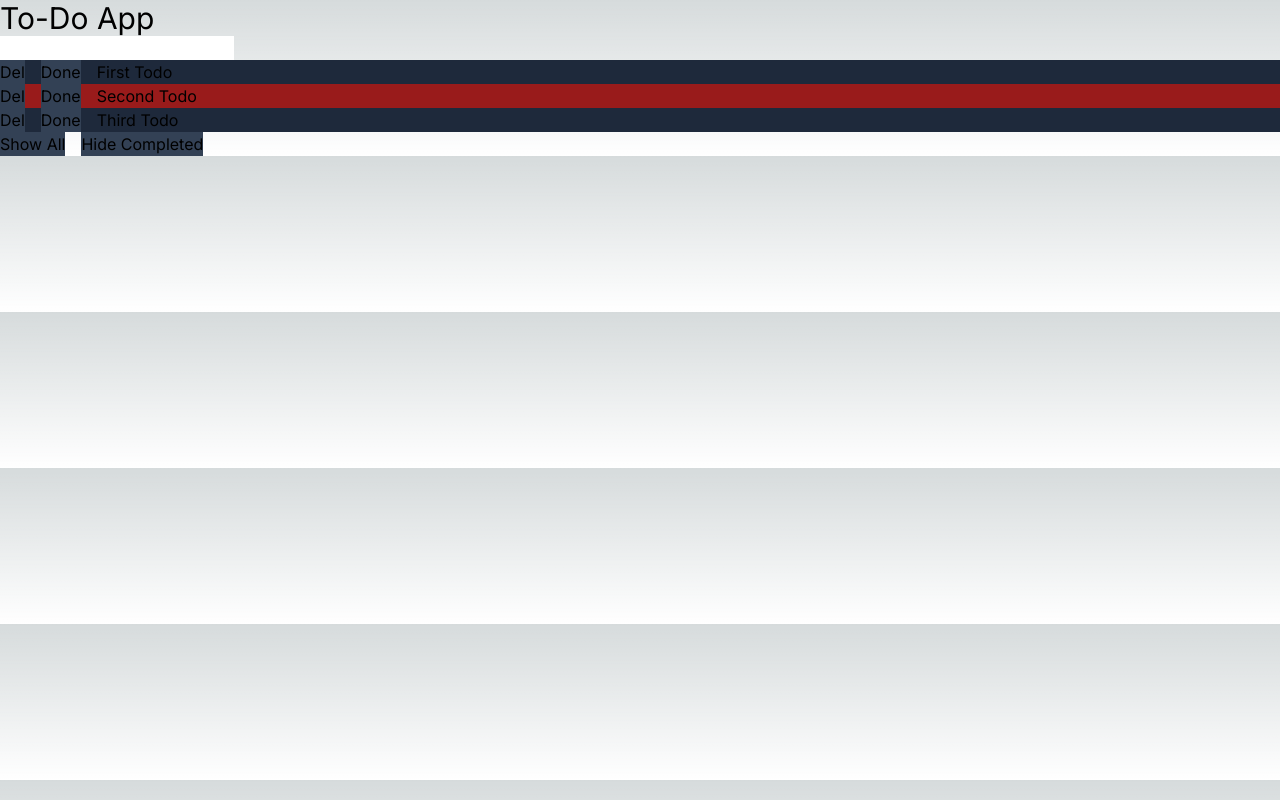
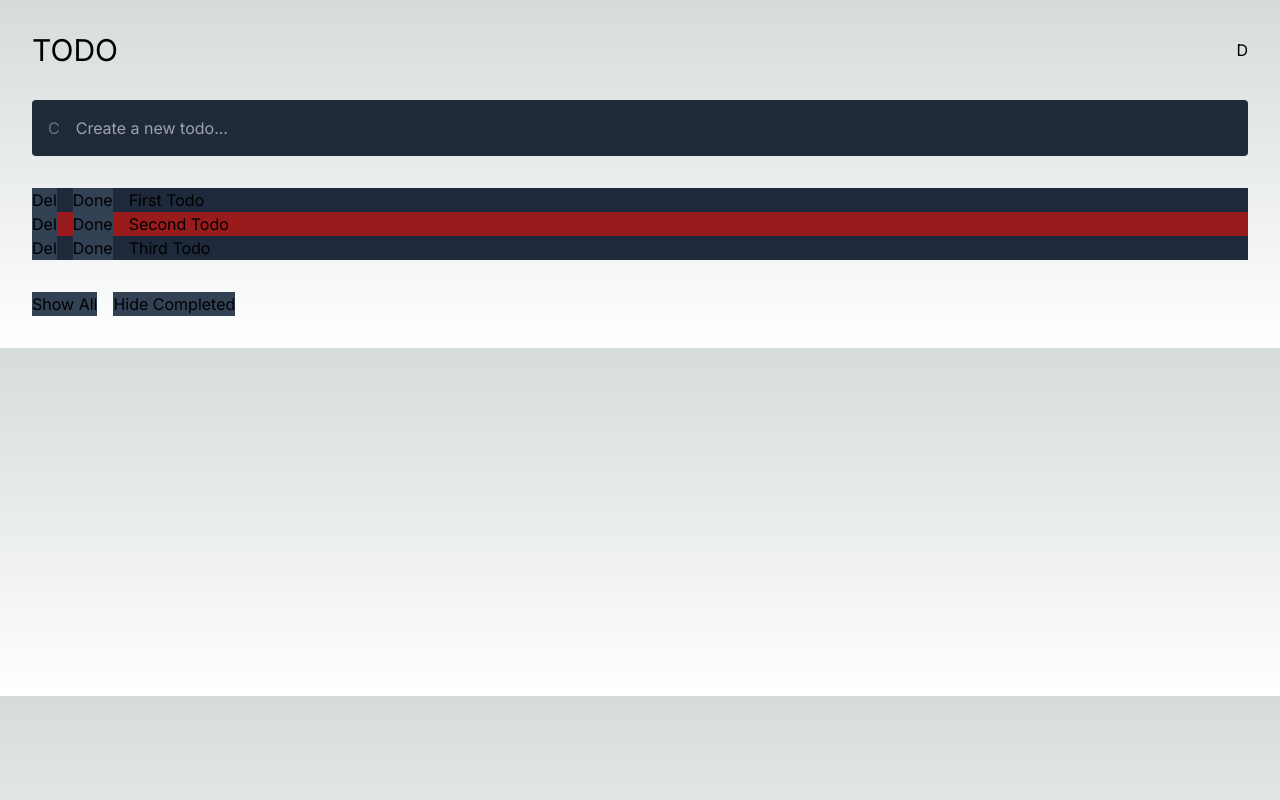
Before and after one commit to 11amanraj/to-do, a Next.js app: page / in a window 1280 px wide. Built offline with nearby package versions, Linux system fonts and the light colour scheme.

Commit message:
Added styling to form tag

```diff
--- a/app/page.tsx
+++ b/app/page.tsx
@@ -44,10 +44,15 @@ export default function Home() {
   }
 
   return (
-    <main>
-      <h1 className="text-3xl">To-Do App</h1>
+    <main className="mx-8 my-8 flex flex-col gap-8">
+      <div className="flex justify-between">
+        <h1 className="text-3xl">TODO</h1>
+        <button>D</button>
+      </div>
 
-      <form onSubmit={(e: React.FormEvent<HTMLFormElement>) => {
+      <form
+        className="bg-gray-800 p-4 rounded flex gap-4"
+        onSubmit={(e: React.FormEvent<HTMLFormElement>) => {
           e.preventDefault()
           if(inputRef.current) {
             const todo = inputRef.current.value
@@ -58,8 +63,14 @@ export default function Home() {
             }])
             inputRef.current.value = ''
           }
-        }}>
-        <input ref={inputRef} className="text-blue-900" type="text"/>
+      }}>
+        <button className="text-gray-500">C</button>
+        <input
+          ref={inputRef}
+          className="text-gray-500 bg-transparent"
+          type="text"
+          placeholder="Create a new todo..."
+        />
       </form>
 
       <div>
```
